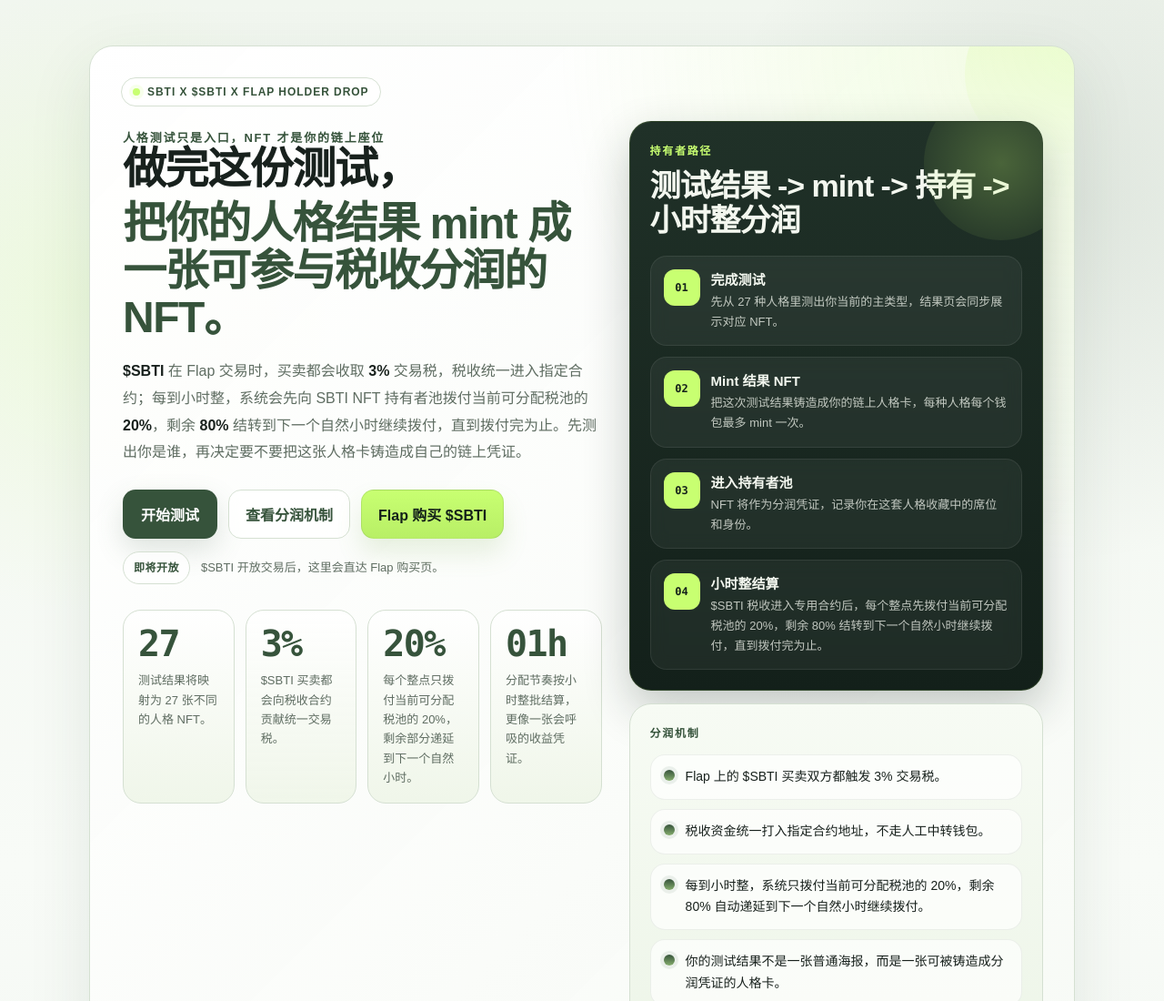
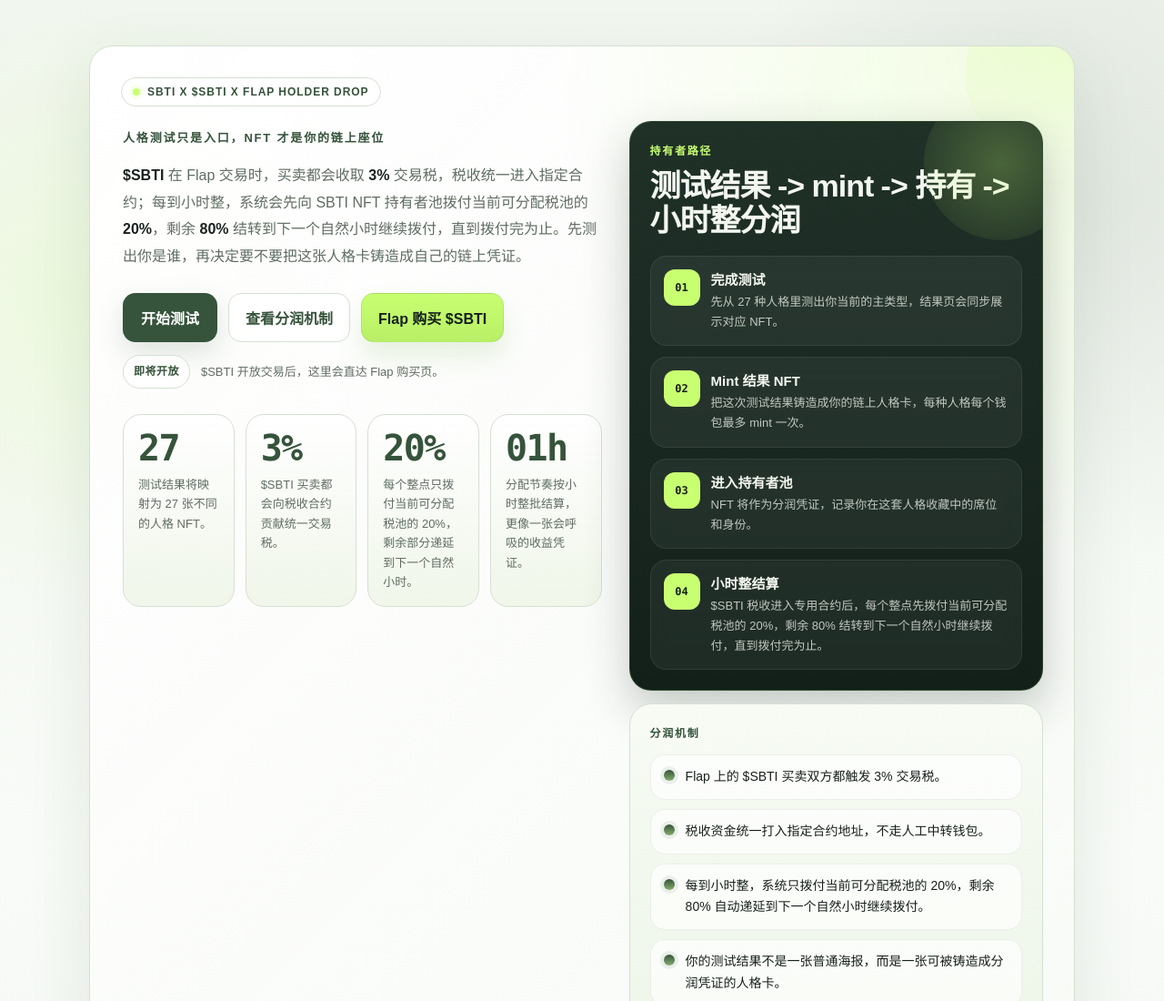
Before and after one commit to FOURCLAWe/sbti-dog, a website: page public/sbti/index.html in a window 1280 px wide. Shown: the top 1100 px of the page at 91% size. Drawn offline with nearby package versions, Linux system fonts and the light colour scheme.

Commit message:
Remove redundant SBTI hero headline

```diff
--- a/public/sbti/index.html
+++ b/public/sbti/index.html
@@ -200,12 +200,6 @@
       color: var(--accent-strong);
     }
 
-    .headline-accent {
-      display: block;
-      margin-top: 8px;
-      color: var(--accent-strong);
-    }
-
     .hero .sub strong {
       color: var(--text);
       font-weight: 800;
@@ -1218,7 +1212,6 @@
         <div class="intro-grid">
           <div class="intro-copy">
             <div class="intro-kicker">人格测试只是入口，NFT 才是你的链上座位</div>
-            <h1>做完这份测试，<span class="headline-accent">把你的人格结果 mint 成一张可参与税收分润的 NFT。</span></h1>
             <p class="sub"><strong>$SBTI</strong> 在 Flap 交易时，买卖都会收取 <strong>3%</strong> 交易税，税收统一进入指定合约；每到小时整，系统会先向 SBTI NFT 持有者池拨付当前可分配税池的 <strong>20%</strong>，剩余 <strong>80%</strong> 结转到下一个自然小时继续拨付，直到拨付完为止。先测出你是谁，再决定要不要把这张人格卡铸造成自己的链上凭证。</p>
             <div class="hero-actions">
               <button id="startBtn" class="btn-primary">开始测试</button>
```
